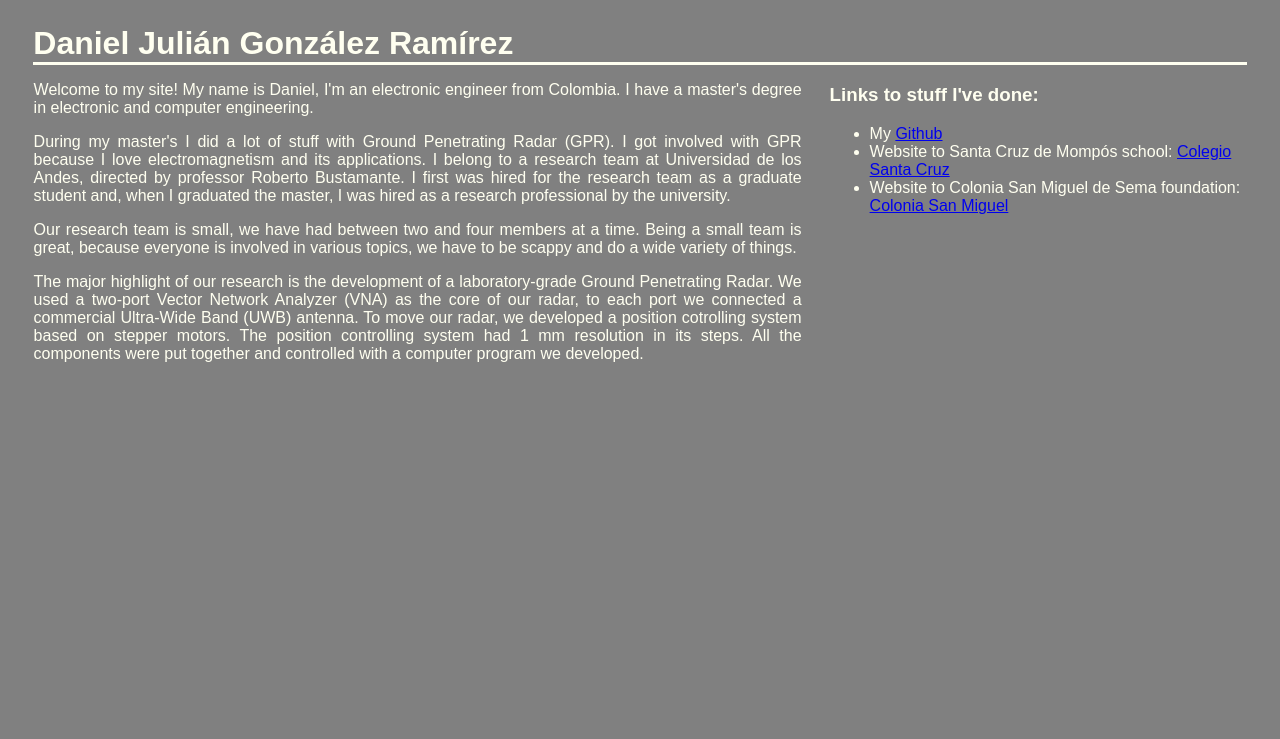
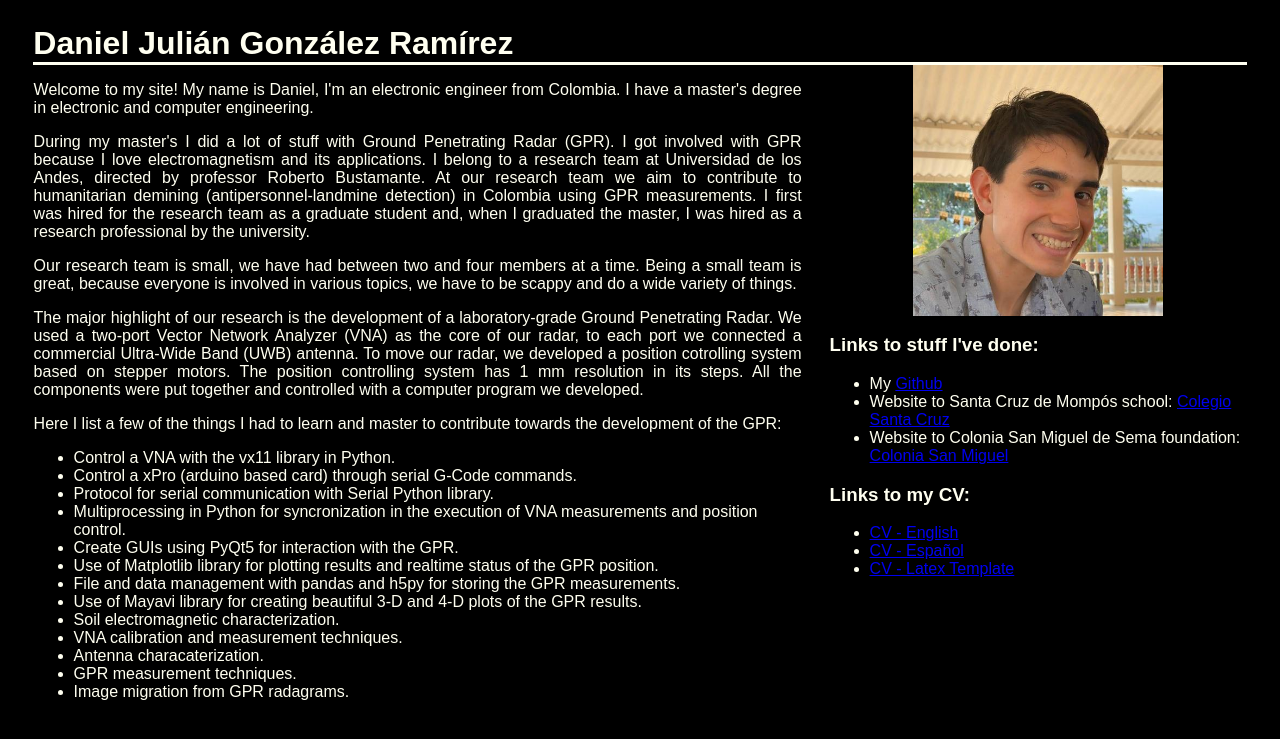
Before and after one commit to DanielGonzalezRamirez/mercelian-django-site, a Django app: page /daniel/ in a window 1280 px wide. Shown: the top 739 px of the page. Run offline with Django 3.2, Linux system fonts and the light colour scheme.

Commit message:
Added further description to daniel

```diff
--- a/main/static/main/style.css
+++ b/main/static/main/style.css
@@ -1,6 +1,6 @@
 body {
     font-family: Arial, Helvetica, sans-serif;
-    background-color: grey;
+    background-color: black;
     color: ivory;
 
 }
@@ -24,3 +24,9 @@ div.quicklinks {
     display: inline-block;
     /* border: 1px solid red; */
 }
+img {
+    display: block;
+    margin-left: auto;
+    margin-right: auto;
+    width: 60%;
+}
--- a/main/templates/main/04_daniel.html
+++ b/main/templates/main/04_daniel.html
@@ -1,4 +1,5 @@
 {% extends "main/01_base.html" %}
+{% load static %}
 {% block content %}
     <h1> Daniel Julián González Ramírez </h1>
     <div class="description">
@@ -7,24 +8,49 @@
         </p>
         <p>
             During my master's I did a lot of stuff with Ground Penetrating Radar (GPR). I got involved with GPR because I love electromagnetism and its applications.
-            I belong to a research team at Universidad de los Andes, directed by professor Roberto Bustamante. I first was hired for the research team as a graduate student and, when I graduated the master, I was hired as a research professional by the university.
+            I belong to a research team at Universidad de los Andes, directed by professor Roberto Bustamante. At our research team we aim to contribute to humanitarian demining (antipersonnel-landmine detection) in Colombia using GPR measurements.
+            I first was hired for the research team as a graduate student and, when I graduated the master, I was hired as a research professional by the university.
         </p>
         <p>
             Our research team is small, we have had between two and four members at a time. Being a small team is great, because everyone is involved in various topics, we have to be scappy and do a wide variety of things.
-            <!-- Mechanical adjustments to our equipment, simulations, coding, debugging, testing, measuring  -->
         </p>
         <p>
             The major highlight of our research is the development of a laboratory-grade Ground Penetrating Radar. We used a two-port Vector Network Analyzer (VNA) as the core of our radar, to each port we connected a commercial Ultra-Wide Band (UWB) antenna.
-            To move our radar, we developed a position cotrolling system based on stepper motors. The position controlling system had 1 mm resolution in its steps.
+            To move our radar, we developed a position cotrolling system based on stepper motors. The position controlling system has 1 mm resolution in its steps.
             All the components were put together and controlled with a computer program we developed.
+        </p>
+        <p>
+            Here I list a few of the things I had to learn and master to contribute towards the development of the GPR:
+            <ul>
+                <li> Control a VNA with the vx11 library in Python. </li>
+                <li> Control a xPro (arduino based card) through serial G-Code commands. </li>
+                <li> Protocol for serial communication with Serial Python library. </li>
+                <li> Multiprocessing in Python for syncronization in the execution of VNA measurements and position control. </li>
+                <li> Create GUIs using PyQt5 for interaction with the GPR. </li>
+                <li> Use of Matplotlib library for plotting results and realtime status of the GPR position. </li>
+                <li> File and data management with pandas and h5py for storing the GPR measurements. </li>
+                <li> Use of Mayavi library for creating beautiful 3-D and 4-D plots of the GPR results. </li>
+                <li> Soil electromagnetic characterization. </li>
+                <li> VNA calibration and measurement techniques. </li>
+                <li> Antenna characaterization. </li>
+                <li> GPR measurement techniques. </li>
+                <li> Image migration from GPR radagrams. </li>
+            </ul>
         </p>
     </div>
     <div class="quicklinks">
+        <img src="{% static 'main/media/daniel.jpeg' %}" alt="A picture of Daniel">
         <h3> Links to stuff I've done:</h3>
         <ul>
             <li> My <a href="https://github.com/DanielGonzalezRamirez">Github</a> </li>
             <li> Website to Santa Cruz de Mompós school: <a href="https://colegiosantacruzdemompos.edu.co/">Colegio Santa Cruz</a> </li>
             <li> Website to Colonia San Miguel de Sema foundation: <a href="https://coloniasanmigueldesema.org/">Colonia San Miguel</a> </li>
         </ul>
+        <h3> Links to my CV: </h3>
+        <ul>
+            <li> <a href="https://github.com/DanielGonzalezRamirez">CV - English</a> </li>
+            <li> <a href="https://github.com/DanielGonzalezRamirez">CV - Español</a> </li>
+            <li> <a href="https://github.com/DanielGonzalezRamirez">CV - Latex Template</a> </li>
+        </ul>
     </div>
 {% endblock content %}
```
Also changed, not shown: mercelian/settings.py (+9 -3 lines), main/static/main/media/daniel.jpeg (added).
